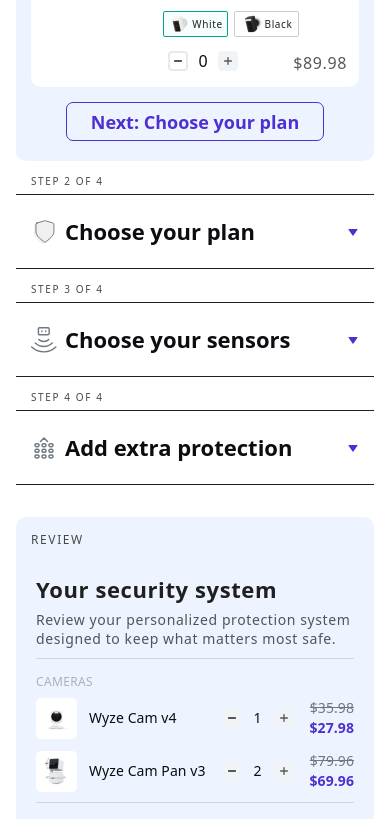
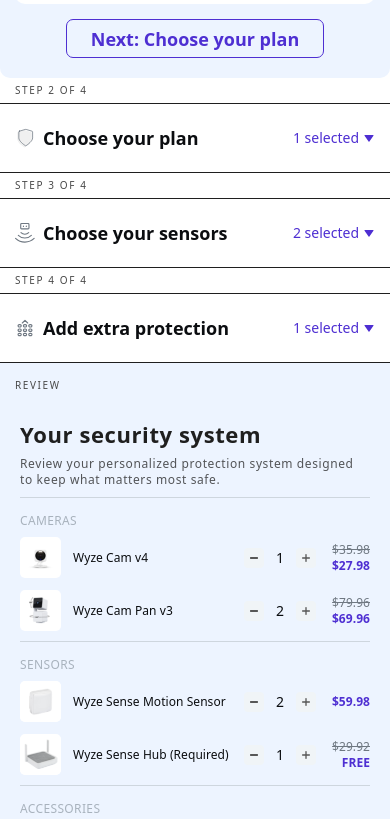
Before and after one commit to AhmedAlaa50/Bundle-Builder, a React (Vite) app: page / in a window 390 px wide. Shown: the part 1156-1975 px from the top of the page. Built offline with nearby package versions, Linux system fonts and the light colour scheme.

Commit message:
Implemented the ui for iPhone 13 & 14 - 35

```diff
--- a/src/App.tsx
+++ b/src/App.tsx
@@ -4,9 +4,14 @@
 function App() {
   return (
     <div className="min-h-screen bg-white">
-      <main className="mx-auto flex w-full max-w-[1440px] flex-col items-stretch gap-8 px-4 py-8 sm:px-8 xl:flex-row xl:items-start xl:justify-center xl:gap-12 xl:px-8 xl:py-12 2xl:flex-col 2xl:gap-[34px] 2xl:px-[105px]">
-        <Builder />
-        <ReviewPanel />
+      <main className="mx-auto flex w-full max-w-[1440px] flex-col items-stretch gap-5 pt-[31px] md:gap-8 md:px-8 md:py-8 xl:flex-row xl:items-start xl:justify-center xl:gap-12 xl:px-8 xl:py-12 2xl:flex-col 2xl:gap-[34px] 2xl:px-[105px]">
+        <h1 className="mx-auto w-full max-w-[348px] px-[21px] text-center text-[32px] leading-[1.1] font-bold tracking-[-0.064px] text-ink md:max-w-none md:px-0 xl:hidden">
+          Let’s get started!
+        </h1>
+        <div className="flex w-full flex-col gap-0 md:gap-8 xl:contents">
+          <Builder />
+          <ReviewPanel />
+        </div>
       </main>
     </div>
   );
--- a/src/bundle/ui/AccordionStep.tsx
+++ b/src/bundle/ui/AccordionStep.tsx
@@ -36,7 +36,7 @@
           aria-expanded={open}
         >
           <span className="flex min-w-0 flex-1 items-center gap-2">
-            <span className="relative size-[26px] shrink-0 overflow-clip 2xl:size-[30px]">
+            <span className="relative size-5 shrink-0 overflow-clip md:size-[26px] 2xl:size-[30px]">
               <img
                 alt=""
                 src={assetUrl(step.icon)}
@@ -45,16 +45,18 @@
                 className="size-full object-contain"
               />
             </span>
-            <span className="text-[22px] font-semibold text-heading 2xl:text-[28px]">
+            <span className="text-lg font-semibold text-heading md:text-[22px] 2xl:text-[28px]">
               {step.label}
             </span>
           </span>
           <span className="flex shrink-0 items-center gap-1">
-            {open ? (
-              <span className="text-sm font-medium text-accent">
-                {selectedCount} selected
-              </span>
-            ) : null}
+            <span
+              className={`text-sm leading-4 font-medium text-accent ${
+                open ? "" : "xl:hidden"
+              }`}
+            >
+              {selectedCount} selected
+            </span>
             <span className="relative size-3 overflow-clip">
               <img
                 alt=""
--- a/src/bundle/ui/Builder.tsx
+++ b/src/bundle/ui/Builder.tsx
@@ -3,7 +3,7 @@
 
 export function Builder() {
   return (
-    <div className="flex w-full flex-col gap-[13px] xl:max-w-[768px] xl:flex-1 2xl:max-w-none">
+    <div className="flex w-full flex-col gap-[5px] md:gap-[13px] xl:max-w-[768px] xl:flex-1 2xl:max-w-none">
       {STEPS.map((step) => (
         <AccordionStep key={step.id} step={step} />
       ))}
--- a/src/bundle/ui/ReviewPanel.tsx
+++ b/src/bundle/ui/ReviewPanel.tsx
@@ -6,12 +6,30 @@
 import { formatMoney, type ReviewLine } from "../selectors";
 import { QuantityStepper } from "./QuantityStepper";
 
+const CATEGORY_LABEL: Record<(typeof REVIEW_CATEGORIES)[number], string> = {
+  Cameras: "Cameras",
+  Sensors: "Sensors",
+  Accessories: "Accessories",
+  Plan: "Home monitoring plan",
+};
+
 function lineTitle(line: ReviewLine, lines: ReviewLine[]): string {
   const variantLines = lines.filter((item) => item.product.id === line.product.id);
   if (variantLines.length > 1 && line.variant) {
     return `${line.product.title} · ${line.variant.label}`;
   }
   return line.product.title;
+}
+
+function PlanTitle({ title }: { title: string }) {
+  const match = title.match(/^(.*?)(Unlimited)$/i);
+  if (!match) return title;
+  return (
+    <>
+      {match[1]}
+      <span className="text-accent">{match[2]}</span>
+    </>
+  );
 }
 
 function Price({ line }: { line: ReviewLine }) {
@@ -24,7 +42,7 @@
         : undefined;
 
   return (
-    <div className="flex shrink-0 flex-col items-end text-right text-sm tracking-[0.07px] 2xl:flex-row 2xl:items-center 2xl:gap-2.5 2xl:text-base 2xl:tracking-[0.08px]">
+    <div className="flex shrink-0 flex-col items-end text-right text-xs tracking-[0.06px] md:text-sm md:tracking-[0.07px] 2xl:flex-row 2xl:items-center 2xl:gap-2.5 2xl:text-base 2xl:tracking-[0.08px]">
       {compare != null ? (
         <p className="font-medium text-gray-c-600 line-through">
           {formatMoney(compare, suffix)}
@@ -46,7 +64,39 @@
 }) {
   const { setQty } = useBundle();
   const variantId = line.variant?.id ?? DEFAULT_VARIANT_ID;
-  const showStepper = line.product.step !== "plan";
+  const isPlan = line.product.step === "plan";
+
+  if (isPlan) {
+    return (
+      <div className="flex w-full items-start justify-between gap-4">
+        <div className="flex min-w-0 items-center gap-[3px] xl:gap-3">
+          <img
+            alt=""
+            src={assetUrl("plan-icon.svg")}
+            width={14}
+            height={17}
+            className="h-[17px] w-3.5 shrink-0 xl:hidden"
+          />
+          <div className="relative hidden size-[41px] shrink-0 overflow-clip rounded-[5px] bg-white xl:block">
+            <img
+              alt=""
+              src={assetUrl(line.product.image)}
+              width={41}
+              height={41}
+              className="size-full object-contain"
+            />
+          </div>
+          <p className="min-w-0 text-sm font-bold tracking-[-0.028px] text-black xl:text-sm xl:font-medium xl:tracking-[0.07px] xl:text-heading 2xl:text-lg 2xl:tracking-[0.09px]">
+            <span className="xl:hidden">
+              <PlanTitle title={line.product.title} />
+            </span>
+            <span className="hidden xl:inline">{lineTitle(line, lines)}</span>
+          </p>
+        </div>
+        <Price line={line} />
+      </div>
+    );
+  }
 
   return (
     <div className="flex w-full items-center gap-4">
@@ -60,16 +110,14 @@
             className="size-full object-contain"
           />
         </div>
-        <p className="min-w-0 flex-1 text-sm font-medium tracking-[0.07px] text-heading 2xl:text-lg 2xl:tracking-[0.09px]">
+        <p className="min-w-0 flex-1 text-xs font-medium tracking-[0.06px] text-heading md:text-sm md:tracking-[0.07px] 2xl:text-lg 2xl:tracking-[0.09px]">
           {lineTitle(line, lines)}
         </p>
-        {showStepper ? (
-          <QuantityStepper
-            size="review"
-            value={line.qty}
-            onChange={(qty) => setQty(line.product.id, variantId, qty)}
-          />
-        ) : null}
+        <QuantityStepper
+          size="review"
+          value={line.qty}
+          onChange={(qty) => setQty(line.product.id, variantId, qty)}
+        />
       </div>
       <Price line={line} />
     </div>
@@ -83,18 +131,18 @@
   const monthly = totals.sale * (19.19 / 187.89);
 
   return (
-    <aside className="flex w-full flex-col gap-[5px] rounded-[10px] bg-ice pt-[15px] xl:w-[399px] xl:shrink-0 2xl:w-full">
-      <p className="px-[15px] text-xs font-medium tracking-[1.6px] text-charcoal uppercase 2xl:hidden">
+    <aside className="flex w-full flex-col gap-[5px] bg-ice pt-[15px] xl:w-[399px] xl:shrink-0 xl:rounded-[10px] 2xl:w-full">
+      <p className="px-[15px] text-[10px] font-medium tracking-[1.6px] text-charcoal uppercase xl:text-xs 2xl:hidden">
         Review
       </p>
 
-      <div className="flex flex-col gap-2.5 px-5 pt-5 pb-8 2xl:flex-row 2xl:items-start 2xl:justify-center 2xl:gap-[52px]">
+      <div className="flex flex-col gap-2.5 px-5 pt-5 pb-[31px] md:pb-8 2xl:flex-row 2xl:items-start 2xl:justify-center 2xl:gap-[52px]">
         <div className="flex min-w-0 w-full flex-col gap-2.5 2xl:max-w-[552px] 2xl:flex-1">
           <div className="flex flex-col gap-[5px] tracking-[0.6px]">
             <h2 className="text-[22px] font-semibold text-ink 2xl:text-[28px]">
               Your security system
             </h2>
-            <p className="text-sm leading-[1.3] text-ink/75 2xl:text-base">
+            <p className="text-xs leading-[1.3] text-ink/75 md:text-sm 2xl:text-base">
               Review your personalized protection system designed to keep what
               matters most safe.
             </p>
@@ -112,7 +160,7 @@
                   className="flex flex-col gap-2 border-t border-line pt-[15px]"
                 >
                   <h3 className="text-xs tracking-[0.36px] text-gray-c-500 uppercase">
-                    {category}
+                    {CATEGORY_LABEL[category]}
                   </h3>
                   <div className="flex flex-col gap-3">
                     {group.map((line) => (
@@ -135,11 +183,11 @@
                       className="size-full object-contain"
                     />
                   </div>
-                  <p className="min-w-0 flex-1 text-sm font-medium tracking-[0.07px] text-heading 2xl:text-lg 2xl:tracking-[0.09px]">
+                  <p className="min-w-0 flex-1 text-xs font-medium tracking-[0.06px] text-heading md:text-sm md:tracking-[0.07px] 2xl:text-lg 2xl:tracking-[0.09px]">
                     Fast Shipping
                   </p>
                 </div>
-                <div className="flex shrink-0 flex-col items-end text-right text-sm 2xl:flex-row 2xl:items-center 2xl:gap-2.5 2xl:text-base">
+                <div className="flex shrink-0 flex-col items-end text-right text-xs md:text-sm 2xl:flex-row 2xl:items-center 2xl:gap-2.5 2xl:text-base">
                   {catalog.shippingCompareAt != null ? (
                     <p className="font-medium text-gray-c-600 line-through">
                       {formatMoney(catalog.shippingCompareAt)}
@@ -156,8 +204,8 @@
           </div>
         </div>
 
-        <div className="flex w-full flex-col gap-1 pt-2 2xl:w-[486px] 2xl:shrink-0 2xl:gap-2 2xl:pt-0">
-          <div className="flex items-start justify-between gap-3 2xl:flex-col 2xl:gap-4">
+        <div className="flex w-full flex-col gap-2 pt-2.5 2xl:w-[486px] 2xl:shrink-0 2xl:gap-2 2xl:pt-0">
+          <div className="flex items-center justify-between gap-3 2xl:flex-col 2xl:items-start 2xl:gap-4">
             <div className="flex min-w-0 items-center gap-3 2xl:w-full 2xl:gap-[25px]">
               <div className="relative size-[78px] shrink-0 overflow-clip 2xl:size-[131px]">
                 <img
@@ -203,7 +251,7 @@
           <button
             type="button"
             onClick={() => setCheckedOut(true)}
-            className="mt-1 w-full rounded-[4px] bg-accent px-4 py-[13px] text-center text-[22px] font-semibold text-white 2xl:mt-0 2xl:text-[17px]"
+            className="mt-1 w-full rounded-[4px] bg-accent px-4 py-[13px] text-center text-[17px] font-semibold text-white xl:text-[22px] 2xl:mt-0 2xl:text-[17px]"
           >
             Checkout
           </button>
@@ -219,7 +267,7 @@
               saveForLater();
               setSaved(true);
             }}
-            className="w-full text-center text-sm text-charcoal italic underline"
+            className="w-full text-center text-xs tracking-[-0.016px] text-charcoal italic underline md:text-sm"
           >
             Save my system for later
           </button>
```
Also changed, not shown: 1 other file (tests, documents, lock files or other folders).
